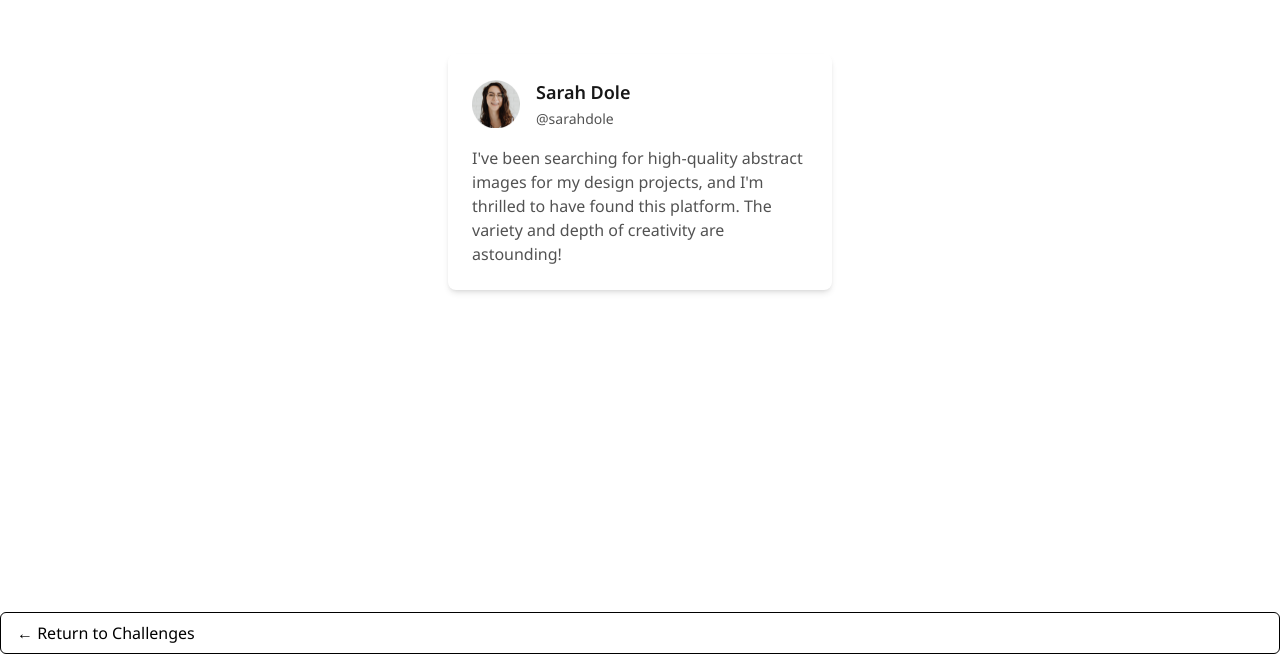
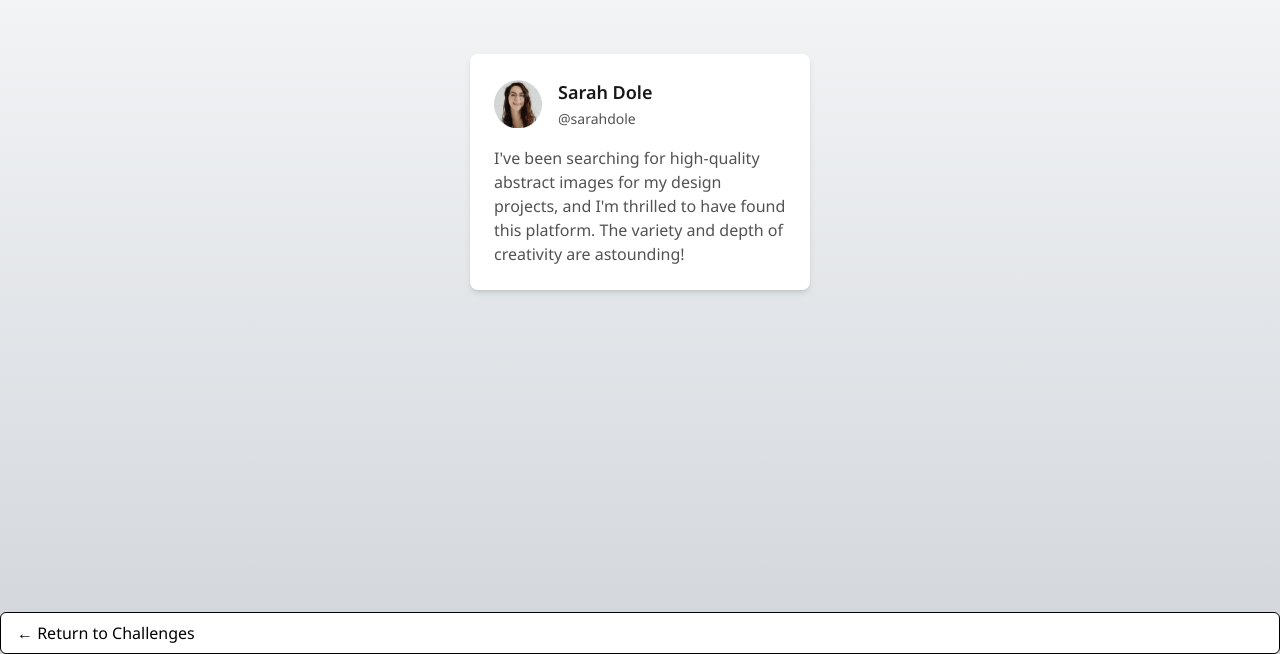
Before and after one commit to mjaus29/gfe, a Next.js app: page /testimonial-card in a window 1280 px wide. Shown: the part 146-800 px from the top of the page. Built offline with nearby package versions, Linux system fonts and the light colour scheme.

Commit message:
fix: update layout styles for TestimonialCard component

```diff
--- a/components/testimonialCard/designs/TestimonialCard.tsx
+++ b/components/testimonialCard/designs/TestimonialCard.tsx
@@ -13,8 +13,8 @@ const TestimonialCard = ({
   message,
 }: TestimonialCardProps) => {
   return (
-    <div className="container-layout flex justify-center">
-      <div className="mt-50 flex max-w-sm flex-col gap-4 rounded-lg p-6 shadow-md">
+    <div className="container-layout flex min-h-screen justify-center bg-linear-to-b from-gray-50 to-[#d2d6db]">
+      <div className="mt-50 flex h-full max-w-85 flex-col gap-4 rounded-lg bg-white p-6 shadow-md">
         <div className="flex items-center gap-4">
           <Image
             src={image}
```
